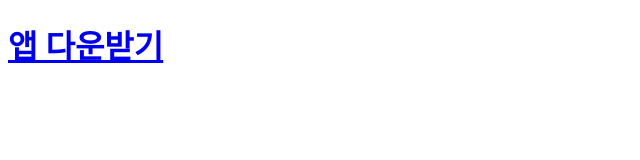
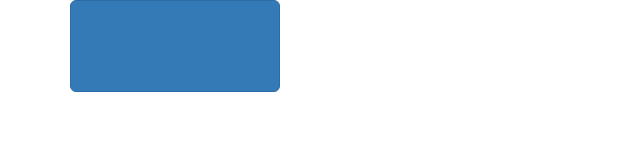
Before and after one commit to kerberos4667/mobileoffice, a plain HTML site: page index.html in a window 1280 px wide. Shown: the whole page, without its empty margins (0-640 px from the left). Drawn offline with nearby package versions, Linux system fonts and the light colour scheme.

Commit message:
Update index.html
add bootstrap

```diff
--- a/index.html
+++ b/index.html
@@ -6,12 +6,24 @@
 
 	<meta name="viewport" content="width=device-width, initial-scale=1.0, maximum-scale=1.0"/>
 	<link rel="stylesheet" href=""/>
+	<!-- Latest compiled and minified CSS -->
+	<link rel="stylesheet" href="https://maxcdn.bootstrapcdn.com/bootstrap/3.4.0/css/bootstrap.min.css">
+
+	<!-- jQuery library -->
+	<script src="https://ajax.googleapis.com/ajax/libs/jquery/3.4.0/jquery.min.js"></script>
+
+	<!-- Latest compiled JavaScript -->
+	<script src="https://maxcdn.bootstrapcdn.com/bootstrap/3.4.0/js/bootstrap.min.js"></script>
 </head>
 
 <body>
+	<div class="container">
+		<button type="button" class="btn btn-primary btn-lg">
 		<h1>
 			<a href="itms-services://?action=download-manifest&url=https://dl.dropboxusercontent.com/s/70r0rendngn83bo/manifest.plist">앱 다운받기</a>
 		</h1>
+		</button>
+	</div>
 </body>
 
 </html>
```
Lines whose indentation alone changed are shown as unchanged.
